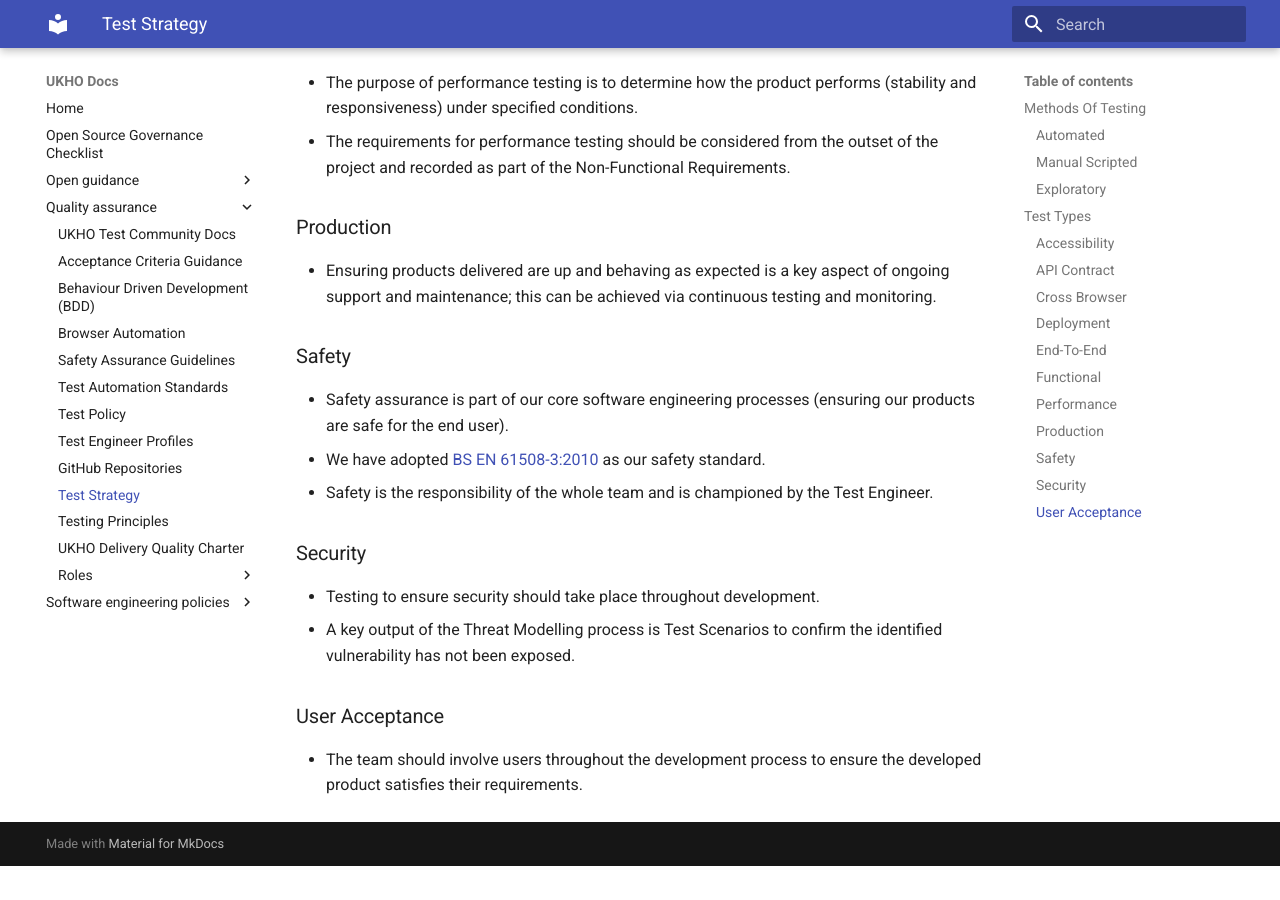
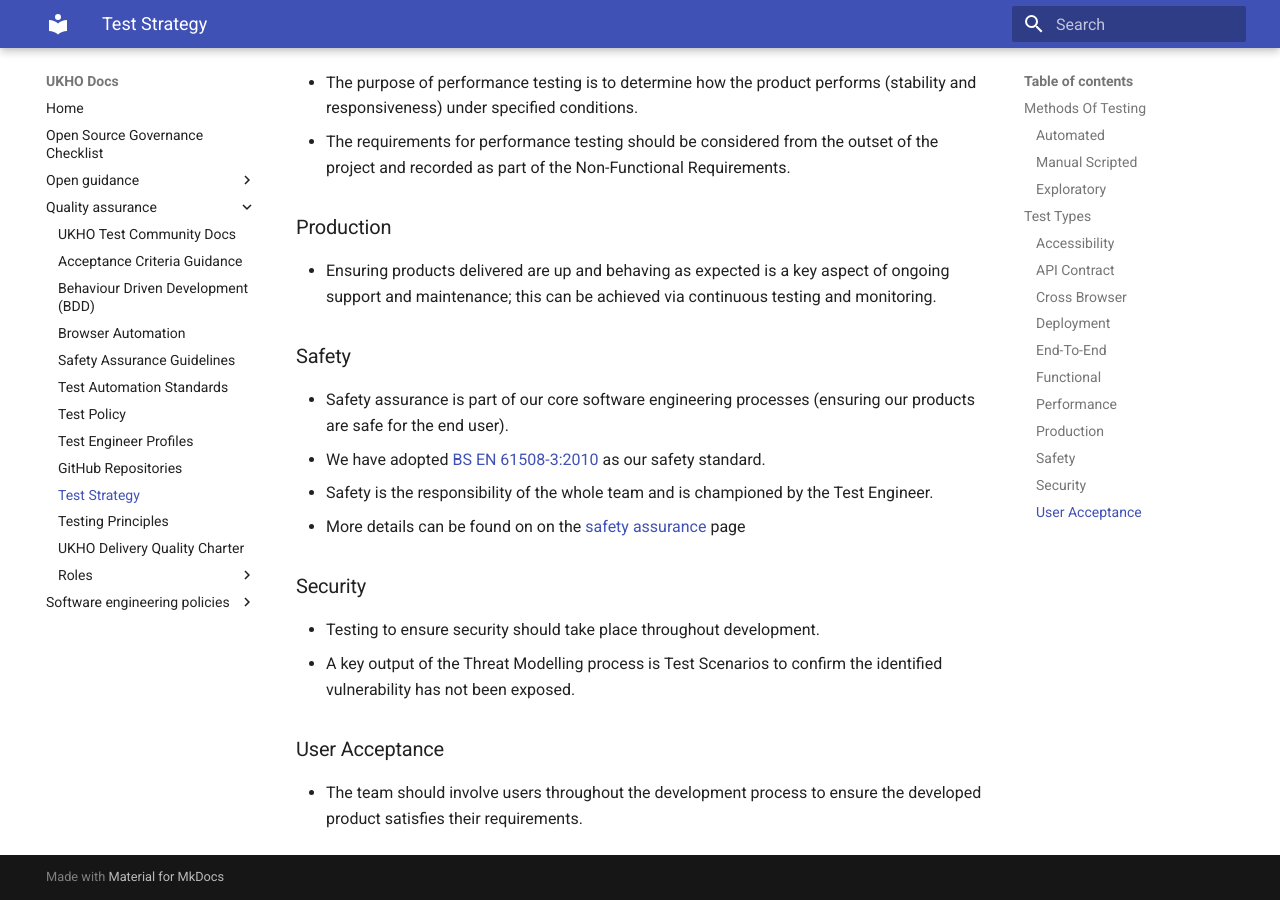
Before and after one commit to UKHO/docs, an MkDocs documentation site: the page built from docs/quality-assurance/test-strategy.md, in a window 1280 px wide and 900 px high, scrolled down 3046 px. Built offline with MkDocs 1.6.1 and Material for MkDocs 9.7.7, drawn with Linux system fonts in a browser that asks for light colours; before the commit the page ends 3912 px from its top, so only the background shows below that.

Commit message:
Update test-strategy.md

```diff
--- a/docs/quality-assurance/test-strategy.md
+++ b/docs/quality-assurance/test-strategy.md
@@ -93,6 +93,8 @@ Tests should be added at the correct level of the test pyramid – lower is bett
 * Safety assurance is part of our core software engineering processes (ensuring our products are safe for the end user).
 * We have adopted [BS EN 61508-3:2010](https://fdocuments.in/document/iec-61508-6.html) as our safety standard.
 * Safety is the responsibility of the whole team and is championed by the Test Engineer.
+* More details can be found on on the [safety assurance](./safety-assurance.md) page
+
 
 ### Security
 
```
